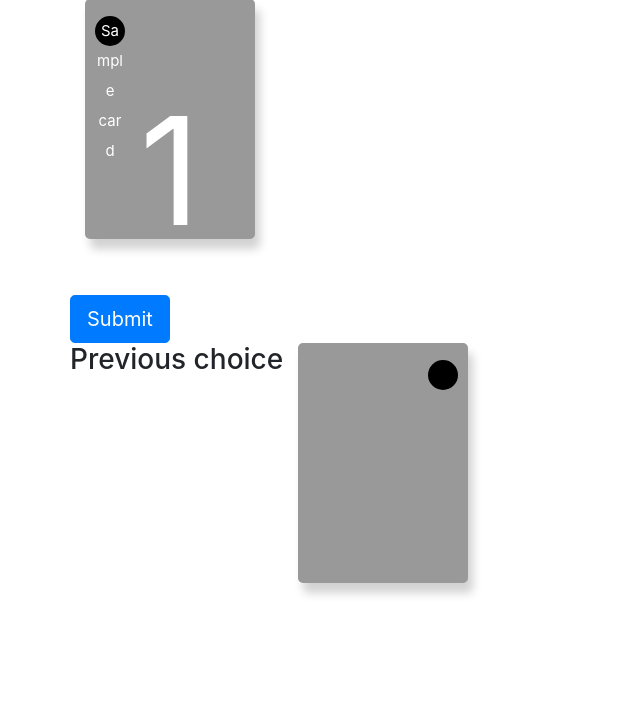
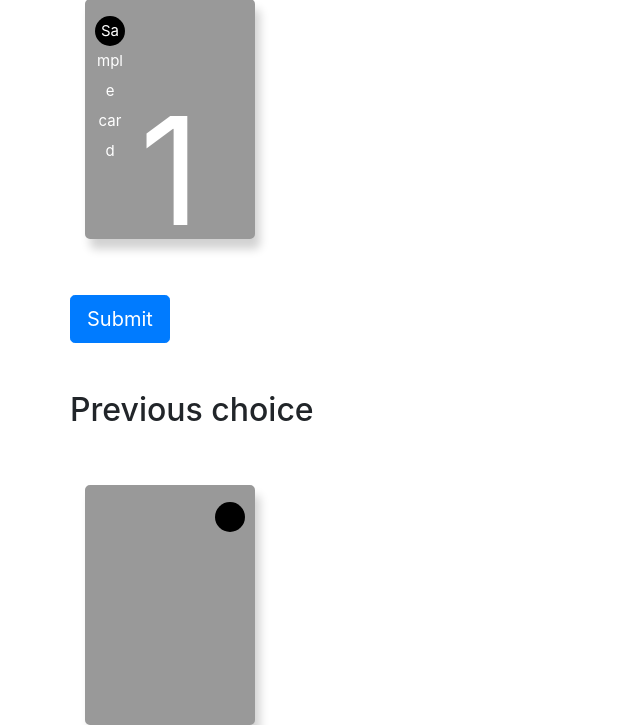
Before and after one commit to rgregory1/flamme_rouge_dealer, a Flask app: template templates/card_picker_2.html in a window 1280 px wide. Shown: the part 113-838 px from the top of the page, without its empty margins (0-640 px from the left). Before the commit the page ends 709 px from the top, so only its background shows below. Run offline with Flask 2, Linux system fonts and the light colour scheme; the template is opened without the code that fills it: most values are stand-ins (such as "Sample title", 1, 10 or a date in 2020); some libraries are stand-ins or nearby versions.

Commit message:
Update card_picker_2.html

```diff
--- a/templates/card_picker_2.html
+++ b/templates/card_picker_2.html
@@ -25,12 +25,11 @@
         <button type="submit" class="btn btn-primary btn-lg">Submit</button>
         </div><!--endrow-->
 
-        <div class="row">
-            <h3>Previous choice</h3>
-            <div class="col">
-
-
-
+        <div class="row mt-5">
+            <h2>Previous choice</h2>
+        </div>
+        <div class="row mt-5">
+            <div class="col-sm-2">
                 <div class="card-shape {{ previous_card[2] }}">
                     <span class="mini-letter">{{ previous_card[1] }}</span>
                     <p>{{ previous_card[0] }}</p>
```
